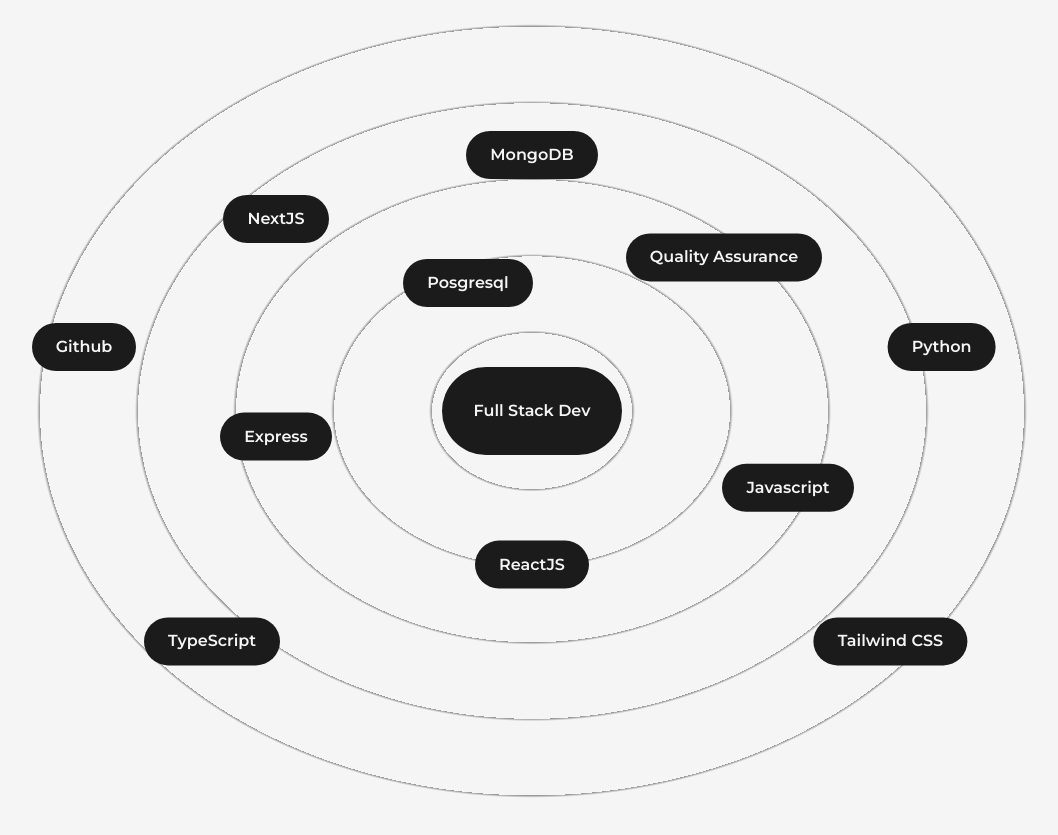
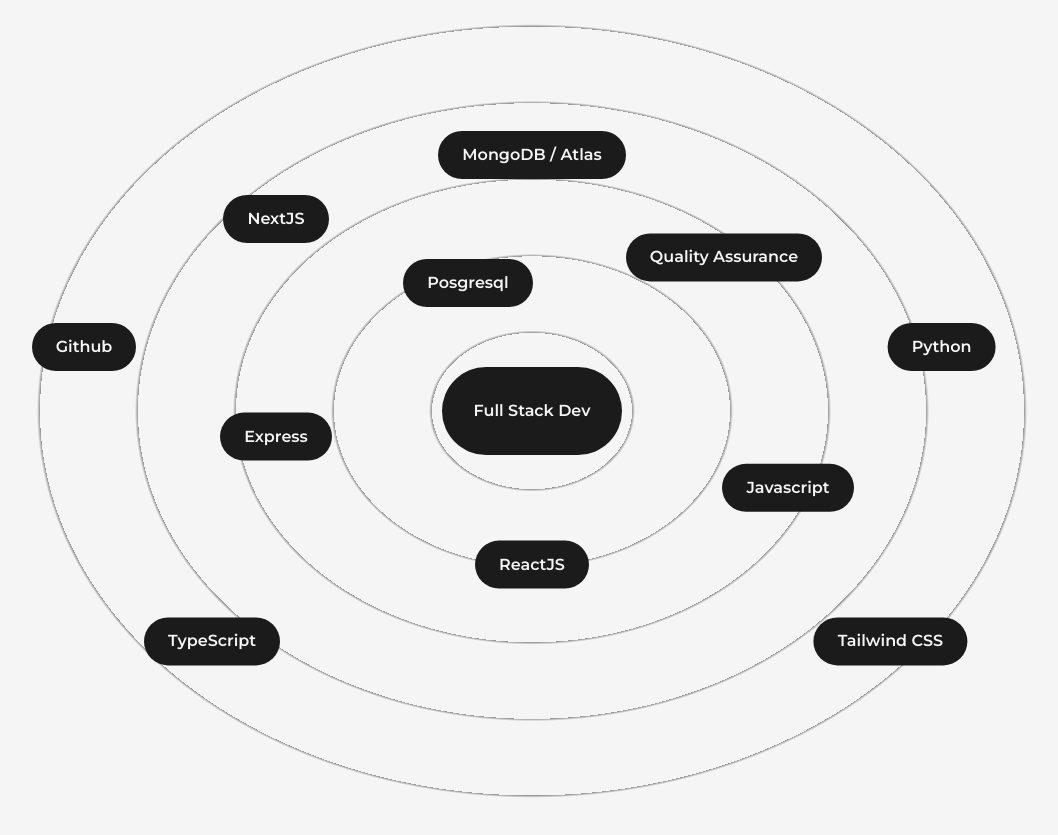
Before and after one commit to nleung77/Portfolio, a Next.js app: page /about in a window 1280 px wide. Shown: the part 1401-2236 px from the top of the page, without its empty margins (108-1166 px from the left). Built offline with nearby package versions, Linux system fonts and the light colour scheme.

Commit message:
updated RM Matching project picture

```diff
--- a/src/components/Skills.js
+++ b/src/components/Skills.js
@@ -50,7 +50,7 @@
         <Skill name="Quality Assurance" x="15vw" y="-12vw" />
         <Skill name="Github" x="-35vw" y="-5vw" />
         <Skill name="Python" x="32vw" y="-5vw" />
-        <Skill name="MongoDB" x="0vw" y="-20vw" />
+        <Skill name="MongoDB / Atlas" x="0vw" y="-20vw" />
         <Skill name="TypeScript" x="-25vw" y="18vw" />
         <Skill name="Tailwind CSS" x="28vw" y="18vw" />
       </div>
```
Also changed, not shown: public/images/projects/RickandMortyMatchingGame.png.
